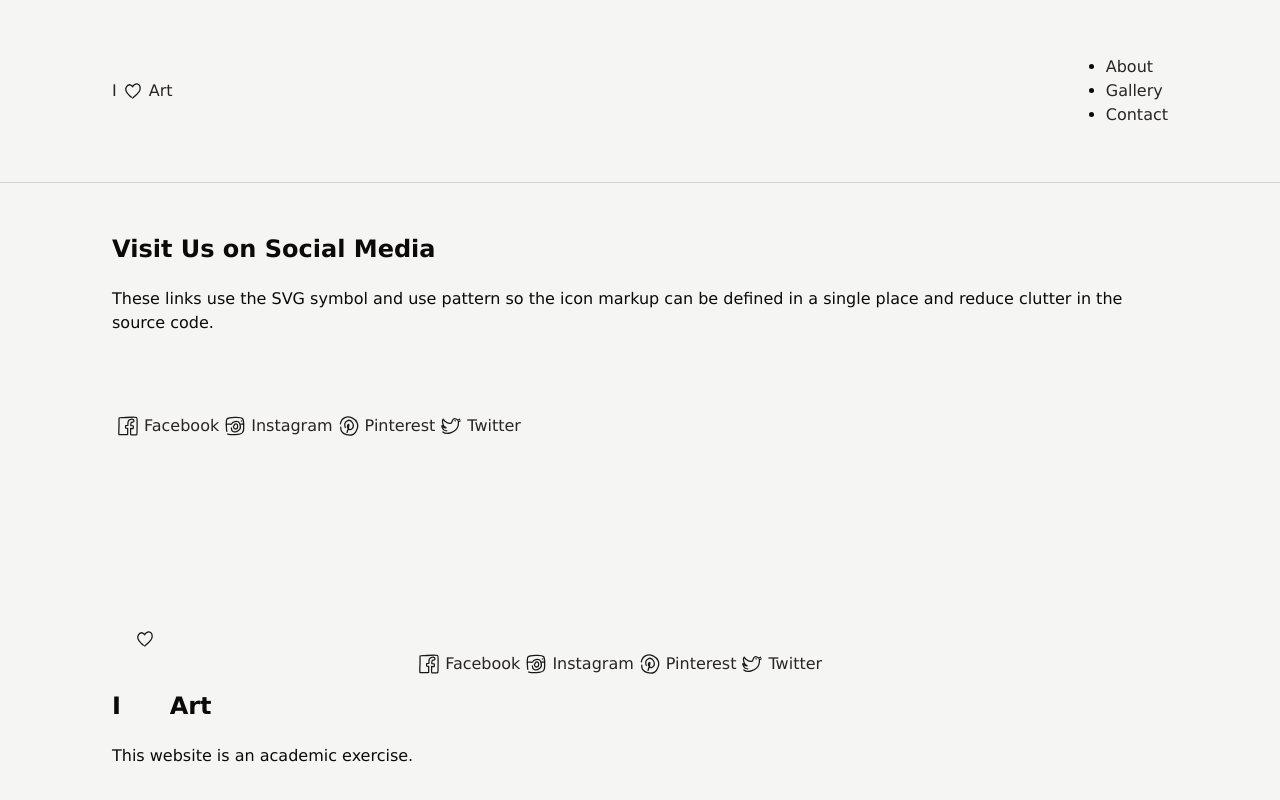
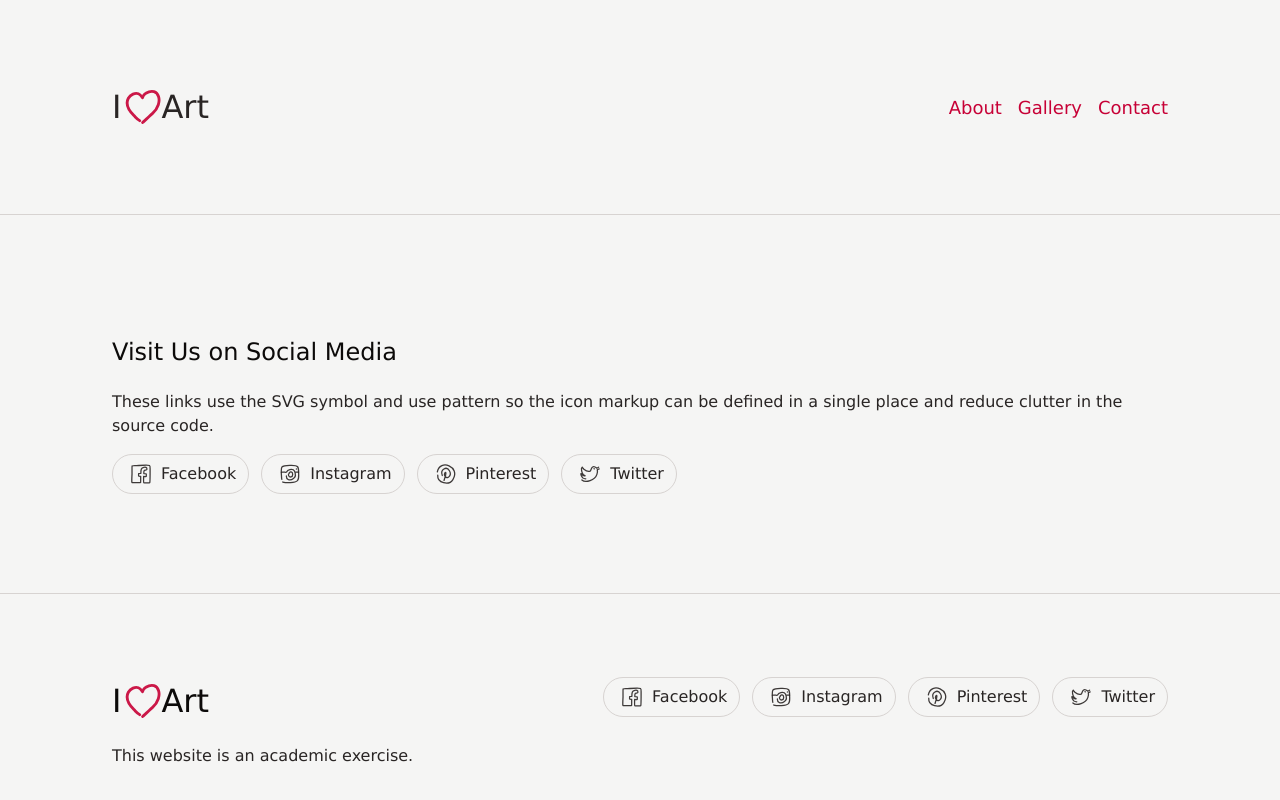
Before and after one commit to eubhawatson-classes/dmit-2033-a01-winter-2026, a plain HTML site: page 03-image-techniques/index.html in a window 1280 px wide. Drawn offline with Linux system fonts and the light colour scheme.

Commit message:
Completes Lesson 03.

```diff
--- a/03-image-techniques-start/css/styles.css
+++ /dev/null
@@ -1,75 +0,0 @@
-/* Variable Definitions */
-:root {
-    --container-max: 68rem;
-    --gutter: 1rem;
-    --border: rgb(215, 211, 209);
-    --text: rgb(12, 10, 9);
-    --muted: rgb(41, 37, 36);
-    --bg: rgb(245, 245, 244);
-    --rose: rgb(199, 0, 54);
-}
-
-/* Soft Reset */
-* {
-    box-sizing: border-box;
-}
-
-body {
-    background-color: var(--bg);
-    color: var(--text);
-    display: flex;
-    flex-direction: column;
-    font-family: Verdana, Geneva, Tahoma, sans-serif;
-    justify-content: space-between;
-    line-height: 1.5;
-    margin: 0;
-    min-height: 100vh;
-}
-
-/* Utility Classes */
-.container {
-    margin: auto;
-    max-width: var(--container-max);
-    padding: var(--gutter);
-}
-
-.flex {
-    align-items: center;
-    display: flex;
-}
-
-.icon {
-    fill: currentColor;
-    width: 2rem;
-}
-
-.visually-hidden {
-    height: 0px;
-    left: -9999px;
-    overflow: hidden;
-    position: absolute;
-    top: -9999px;
-    width: 0px;
-}
-
-/* Layout Styles */
-a {
-    align-items: center;
-    color: var(--muted);
-    display: flex;
-    text-decoration: none;
-
-    &:hover {
-        text-decoration: underline;
-    }
-}
-
-header {
-    border-bottom: 1px solid var(--border);
-
-    nav {
-        align-items: center;
-        display: flex;
-        justify-content: space-between;
-    }
-}
--- /dev/null
+++ b/03-image-techniques/css/styles.css
@@ -0,0 +1,162 @@
+/* Variable Definitions */
+:root {
+    --container-max: 68rem;
+    --gutter: 1rem;
+    --border: rgb(215, 211, 209);
+    --text: rgb(12, 10, 9);
+    --muted: rgb(41, 37, 36);
+    --bg: rgb(245, 245, 244);
+    --rose: rgb(199, 0, 54);
+}
+
+/* Soft Reset */
+* {
+    box-sizing: border-box;
+}
+
+body {
+    background-color: var(--bg);
+    color: var(--text);
+    display: flex;
+    flex-direction: column;
+    font-family: Verdana, Geneva, Tahoma, sans-serif;
+    justify-content: space-between;
+    line-height: 1.5;
+    margin: 0;
+    min-height: 100vh;
+
+    ul {
+        list-style-type: none;
+    }
+
+    p {
+        color: var(--muted);
+    }
+
+    h1, h2 {
+        font-weight: 400;
+    }
+}
+
+/* Utility Classes */
+.brand {
+    align-items: center;
+    display: inline-flex;
+    font-size: 2rem;
+    margin: var(--gutter) 0;
+    text-decoration: none;
+
+    .icon {
+        color: var(--rose);
+        width: 2.5rem;
+    }
+}
+
+.container {
+    margin: auto;
+    max-width: var(--container-max);
+    padding: var(--gutter);
+}
+
+.flex {
+    align-items: center;
+    display: flex;
+    gap: var(--gutter);
+}
+
+.icon {
+    fill: currentColor;
+    width: 2rem;
+}
+
+.visually-hidden {
+    height: 0px;
+    left: -9999px;
+    overflow: hidden;
+    position: absolute;
+    top: -9999px;
+    width: 0px;
+}
+
+/* Layout Styles */
+a {
+    align-items: center;
+    color: var(--muted);
+    display: flex;
+    text-decoration: none;
+
+    &:hover {
+        text-decoration: underline;
+    }
+}
+
+header {
+    border-bottom: 1px solid var(--border);
+
+    nav,
+    ul {
+        align-items: center;
+        display: flex;
+        justify-content: space-between;
+        gap: var(--gutter);
+    }
+
+    a:not(.brand) {
+        color: var(--rose);
+        font-size: 1.125rem;
+        text-decoration: none;
+
+        &:hover {
+            text-decoration: underline;
+        }
+    }
+}
+
+/* Main Layout */
+
+main {
+    padding-block: 2rem;
+}
+
+.social {
+    display: flex;
+    gap: 0.75rem;
+    flex-wrap: wrap;
+
+    a {
+        align-items: center;
+        border: 1px solid var(--border);
+        border-radius: 2rem;
+        display: inline-flex;
+        gap: 0.25rem;
+        height: 2.5rem;
+        padding: 0.5rem 0.75rem;
+        transition: 0.3s ease all;
+
+        &:hover,
+        &:focus-visible {
+            background-color: #fff;
+        }
+    }
+}
+
+/* Footer Layout */
+footer {
+    border-top: 1px solid var(--border);
+
+    > .flex {
+        flex-wrap: wrap;
+        justify-content: space-between;
+    }
+
+    p {
+        margin-top: -3rem;
+    }
+}
+
+/* Focus Styles */
+:focus-visible {
+    outline: 0.25rem solid var(--rose);
+    outline-offset: 0.25rem;
+    border-radius: 0.5rem;
+}
--- a/03-image-techniques-start/index.html
+++ b/03-image-techniques/index.html
@@ -23,46 +23,46 @@
         <symbol id="facebook-logo" viewBox="0 0 400 400" fill="none">
             <path
                 d="M272.7 142c.4-7 1-17-1-19-16-15.2-59-5.8-67 14.9q-7.7 19.6-6.2 53.6-24.2 0-27.2 3c-1.8 1.8-2 32.3 0 32.3 8.5 0 24.6 2 24.6 2s.6 78.8 0 79.4c-2.9 3-95.5 0-108 0-6.6 0 0-101 0-111.9 0-7.8-.7-96.4 0-97.2 3.5-3.5 36.3-2.7 41.3-2.7 29.6 0 157.3-14.8 177.5-2.6 8.6 5.2 7.2 38.7 7.2 46.6 0 11.7-.4 162.3-4 167.8-3.2 5-72.6 2.3-77 0q-2.1-1 0-76.9 33 3.9 33-4.5v-28.7q0-3.7-30.6-3.7-1-26 3.6-35.2c5-10 10.1-8.3 23.2-6.5"
-                stroke="#000" stroke-opacity=".9" stroke-width="16" stroke-linecap="round" stroke-linejoin="round" />
+                stroke="currentColor" stroke-opacity=".9" stroke-width="16" stroke-linecap="round" stroke-linejoin="round" />
         </symbol>
 
         <!-- Heart -->
-        <symbol id="heart-logo" viewBox="0 0 400 400" fill="none">
+        <symbol id="heart-logo" viewBox="75 75 225 250" fill="none">
             <path
                 d="M180 276.8c-15.6-9.5-18.8-14.7-32.4-28.4-81.5-82.5-10.4-136 25.3-123q10 3.7 23 22.5a38 38 0 0 1 18.8-25c72-43.5 106 52.3 36.6 114.5-16.7 15-43.4 39.9-54.5 50.2"
-                stroke="#000" stroke-opacity=".9" stroke-width="16" stroke-linecap="round" stroke-linejoin="round" />
+                stroke="currentColor" stroke-opacity=".9" stroke-width="16" stroke-linecap="round" stroke-linejoin="round" />
         </symbol>
 
         <!-- Instagram -->
         <symbol id="instagram-logo" viewBox="0 0 400 400" fill="none">
             <path
                 d="M97.8 267c-5.1-16.6-2.7-34-4.9-51-1.8-14.4-5.1-92 6.5-103.5 20.6-20.4 174.2-31.8 195.9-3.1C311 130 308 170.9 308 195.3c0 26.4 6.2 67-14.4 87.5-31 30.8-142.9 27.9-184.7 17.5"
-                stroke="#000" stroke-opacity=".9" stroke-width="16" stroke-linecap="round" stroke-linejoin="round" />
+                stroke="currentColor" stroke-opacity=".9" stroke-width="16" stroke-linecap="round" stroke-linejoin="round" />
             <path
                 d="M92.4 178.2c15.7-5.4 60.5 3.4 62.3-.3a59 59 0 0 1 43.2-33.9c19.4-3.7 48.2 0 57.5 19 45.6 93-50.8 120.5-78.3 105.7-24.4-13-22.4-30.8-22.4-44.6"
-                stroke="#000" stroke-opacity=".9" stroke-width="16" stroke-linecap="round" stroke-linejoin="round" />
+                stroke="currentColor" stroke-opacity=".9" stroke-width="16" stroke-linecap="round" stroke-linejoin="round" />
             <path
                 d="M190.4 185.5c5.2-5.7 15.9-13.3 24.1-11.3 26.1 6.5 25.7 57.3-1.6 62.8-25.6 5-44.9-32.3-22.5-43.5m81-15.7c6.7-1 28.4-.2 35-1.3M279.8 139v-1.7"
-                stroke="#000" stroke-opacity=".9" stroke-width="16" stroke-linecap="round" stroke-linejoin="round" />
+                stroke="currentColor" stroke-opacity=".9" stroke-width="16" stroke-linecap="round" stroke-linejoin="round" />
         </symbol>
 
         <!-- Pinterest -->
         <symbol id="pinterest-logo" viewBox="0 0 400 400" fill="none">
-            <path d="M91.8 173.5c29.8-169.1 295.2-65 194.5 96-48.7 78.2-197.2 45.5-189.5-53.9" stroke="#000"
+            <path d="M91.8 173.5c29.8-169.1 295.2-65 194.5 96-48.7 78.2-197.2 45.5-189.5-53.9" stroke="currentColor"
                 stroke-opacity=".9" stroke-width="16" stroke-linecap="round" stroke-linejoin="round" />
             <path
                 d="M153.6 218.6C141.9 187.8 142 155 174 136.7c57.3-32.6 106 58.8 61.5 99.2-8 7.3-22 9.9-31.7 5.6-57.6-25.6 11.7-109.1-9.3-25.4-2.6 10.6-5.2 21.2-8.7 31.6l-10.5 32.8"
-                stroke="#000" stroke-opacity=".9" stroke-width="16" stroke-linecap="round" stroke-linejoin="round" />
+                stroke="currentColor" stroke-opacity=".9" stroke-width="16" stroke-linecap="round" stroke-linejoin="round" />
         </symbol>
 
         <!-- Twitter -->
         <symbol id="twitter-logo" viewBox="0 0 400 400" fill="none">
             <path
                 d="M283.5 126c-66.6-55.3-67.8 32.5-81.3 37.9-27.3 10.8-56.6-5.4-78.4-24-2.1-1.9-21.5-27.4-22.6-26.2-19.5 19.5 0 81.6 17 96.1s20.4 10.3 20.4 12c0 2.3-5.2 1.3-6.3 1.5-21.2 3.6-39.6-25.2-44.4-28.6s.8 20.2 2.8 25.4a63 63 0 0 0 56.4 40m160.4-144.8a56 56 0 0 1-24 10.1"
-                stroke="#000" stroke-opacity=".9" stroke-width="16" stroke-linecap="round" stroke-linejoin="round" />
+                stroke="currentColor" stroke-opacity=".9" stroke-width="16" stroke-linecap="round" stroke-linejoin="round" />
             <path
                 d="M315 136.7c-7.8 2-16.3 2-24 7.2-1.6 1 .6 7.2 2 20.7 1.6 13.5-3.5 30.2-7.7 42.9-22.5 68.3-139.2 108.7-186.7 67.2M250.8 133l2.5 3.7"
-                stroke="#000" stroke-opacity=".9" stroke-width="16" stroke-linecap="round" stroke-linejoin="round" />
+                stroke="currentColor" stroke-opacity=".9" stroke-width="16" stroke-linecap="round" stroke-linejoin="round" />
         </symbol>
     </svg>
 
```
Also changed, not shown: 03-image-techniques/img/facebook-svgrepo-com.svg (renamed from 03-image-techniques-start/img/facebook-svgrepo-com.svg), 03-image-techniques/img/heart-svgrepo-com.svg (renamed from 03-image-techniques-start/img/heart-svgrepo-com.svg), 03-image-techniques/img/instagram-svgrepo-com.svg (renamed from 03-image-techniques-start/img/instagram-svgrepo-com.svg), 03-image-techniques/img/pexels-cottonbro-3778076.jpg (renamed from 03-image-techniques-start/img/pexels-cottonbro-3778076.jpg), 03-image-techniques/img/pexels-cottonbro-3778180.jpg (renamed from 03-image-techniques-start/img/pexels-cottonbro-3778180.jpg), 03-image-techniques/img/pexels-cottonbro-3778551.jpg (renamed from 03-image-techniques-start/img/pexels-cottonbro-3778551.jpg), 03-image-techniques/img/pinterest-svgrepo-com.svg (renamed from 03-image-techniques-start/img/pinterest-svgrepo-com.svg), 03-image-techniques/img/twitter-svgrepo-com.svg (renamed from 03-image-techniques-start/img/twitter-svgrepo-com.svg), 04-touch-accessibility/README.md (added), README.md, 4 other files.
